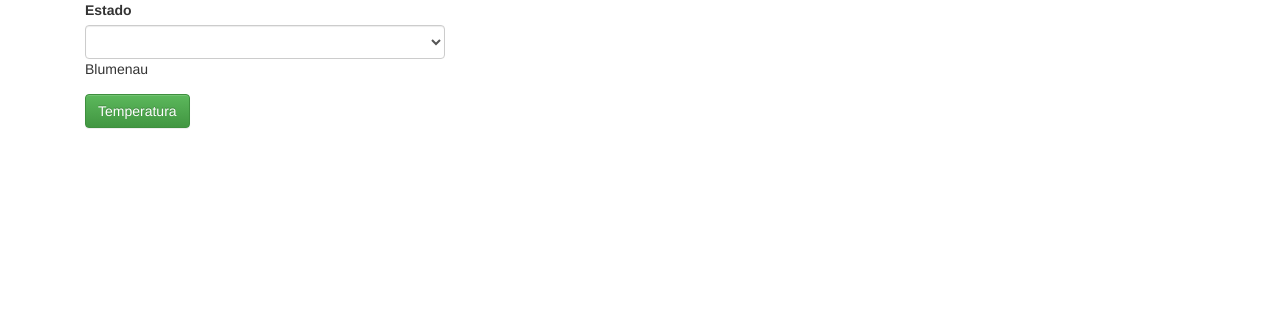
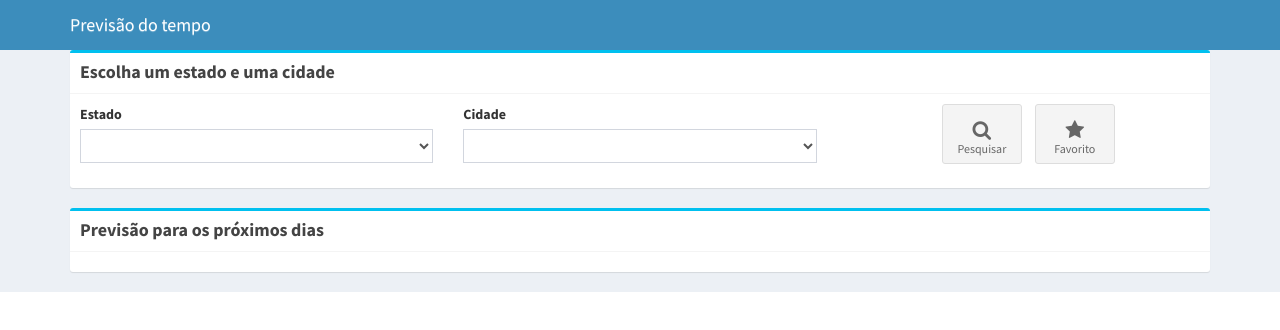
Before and after one commit to caiquecaleiro/openweather, a plain HTML site: page src/index.html at #!/weather in a window 1280 px wide. Drawn offline with nearby package versions, Linux system fonts and the light colour scheme; some packages are replaced by stand-ins of ours.

Commit message:
Add basic html structure using AdminLTE css

```diff
--- a/src/app/weather/weather.html
+++ b/src/app/weather/weather.html
@@ -1,24 +1,93 @@
-<div class="container">
-  <div class="row">
-    <div class="col-md-4 col-sm6 col-xs12">
-      <div class="form-group">
-        <label>Estado</label>
-        <select id="estado" class="form-control"></select>
-        {{vm.city}}
-      </div>
-      <div>
-        <button ng-click="vm.getWeatherData(vm.city, vm.state)" class="btn btn-success">Temperatura</button>
+<div class="wrapper">
+  <div class="main-header">
+    <div class="navbar navbar-static-top">
+      <div class="container">
+        <div class="navbar-header">
+          <span class="navbar-brand">Previsão do tempo</span>
+        </div>
       </div>
     </div>
   </div>
-</div> <!--End container -->
-<div class="container">
-  <div class="row">
-    <div class="col-md-4 col-sm6 col-xs12">
-      <div ng-repeat="forecast in vm.forecasts">
-        <span>{{ forecast.tempDay }}°C</span>
-        <span>{{ forecast.tempMin }}°C</span>
-        <span>{{ forecast.tempMax }}°C</span>
+
+  <div class="content-wrapper">
+    <!-- First box - Choose a state and city -->
+    <div class="container">
+      <div class="row">
+        <div class="col-md-12">
+          <div class="box box-info">
+            <div class="box-header with-border">
+              <strong class="box-title">Escolha um estado e uma cidade</strong>
+            </div>
+            <div class="box-body">
+              <div class="row">
+                <div class="col-md-4 col-sm6 col-xs-12">
+                  <div class="form-group">
+                    <!-- State select -->
+                    <label>Estado</label>
+                    <select class="form-control" ng-model="vm.state"></select>
+                  </div>
+                </div>
+                <div class="col-md-4 col-sm6 col-xs-12">
+                  <div class="form-group">
+                    <!-- City select -->
+                    <label>Cidade</label>
+                    <select class="form-control" ng-model="vm.city"></select>
+                  </div>
+                </div>
+                <div class="col-md-4 col-sm6 col-xs-12">
+                  <center>
+                      <!-- Search button -->
+                      <a class="btn btn-app" ng-click="vm.getWeatherData()"><i class="fa fa-search"></i>Pesquisar</a>
+                      <!-- Favourite button -->
+                      <a class="btn btn-app"><i class="fa fa-star"></i>Favorito</a>
+                  </center>
+                </div>
+              </div>
+            </div>
+          </div>
+        </div>
+      </div>
+    </div>
+
+    <!-- Second box - Displays the forecasts -->
+    <div class="container">
+      <div class="row">
+        <div class="col-md-12 col-sm6 col-xs-12">
+          <div class="box box-info">
+            <div class="box-header with-border">
+              <strong class="box-title">Previsão para os próximos dias</strong>
+            </div>
+            <div class="box-body">
+              <div class="row">
+                <div ng-repeat="forecast in vm.forecasts">
+                  <div class="col-md-4 col-sm6 col-xs-12">
+                    <div class="box box-widget widget-user">
+                      <div class="widget-user-header bg-aqua-active">
+                        <h3 class="widget-user-username">{{ forecast.tempDay }}</h3>
+                      </div>
+                      <div class="box-footer temp-color" >
+                        <div class="row">
+                          <div class="col-sm-6 border-right">
+                            <div class="description-block">
+                              <h5 class="description-header">Mín</h5>
+                              <span class="description-text">{{ forecast.tempMin }}</span>
+                            </div>
+                          </div>
+                          <div class="col-sm-6 border-right">
+                            <div class="description-block">
+                              <h5 class="description-header">Máx</h5>
+                              <span class="description-text">{{ forecast.tempMax }}</span>
+                            </div>
+                          </div>
+                        </div>
+                      </div>
+                    </div>
+                  </div>
+                </div>
+              </div>
+            </div>
+          </div>
+        </div>
       </div>
     </div>
   </div>
--- a/src/index.html
+++ b/src/index.html
@@ -5,11 +5,15 @@
     <title>Previsão do tempo</title>
     <link rel="stylesheet" href="https://maxcdn.bootstrapcdn.com/bootstrap/3.3.5/css/bootstrap.min.css">
     <link rel="stylesheet" href="https://maxcdn.bootstrapcdn.com/bootstrap/3.3.5/css/bootstrap-theme.min.css">
+    <link rel="stylesheet" href="https://maxcdn.bootstrapcdn.com/font-awesome/4.6.1/css/font-awesome.min.css">
+    <link rel="stylesheet" href="dist/css/AdminLTE.min.css">
+    <link rel="stylesheet" href="dist/css/skins/skin-blue.min.css">
+
     <link rel="stylesheet" href="content/css/app.css"/>
   </head>
 
-  <body>
-    <div ng-view class="container"></div>
+  <body class="hold-transition skin-blue layout-top-nav">
+    <div ng-view></div>
 
     <!-- jQuery -->
     <script src="https://ajax.googleapis.com/ajax/libs/jquery/1.11.3/jquery.min.js"></script>
```
